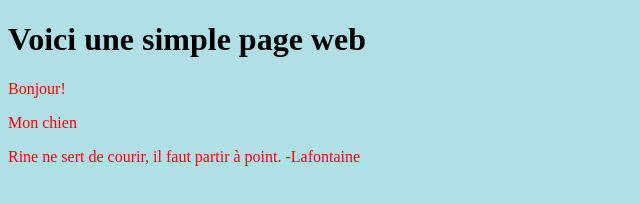
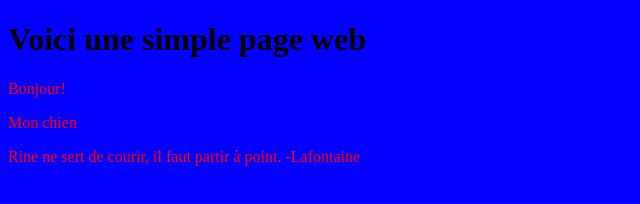
Before and after one commit to Akhenaton06/Projetgit, a plain HTML site: page Index.html in a window 1280 px wide. Shown: the whole page, without its empty margins (0-640 px from the left). Drawn offline with Linux system fonts and the light colour scheme.

Commit message:
ajout de la couleur bleu

```diff
--- a/style.css
+++ b/style.css
@@ -1,5 +1,5 @@
 body {
-  background-color: powderblue;
+  background-color: rgb(4, 0, 255);
 }
 p{
 	color:red;
```
